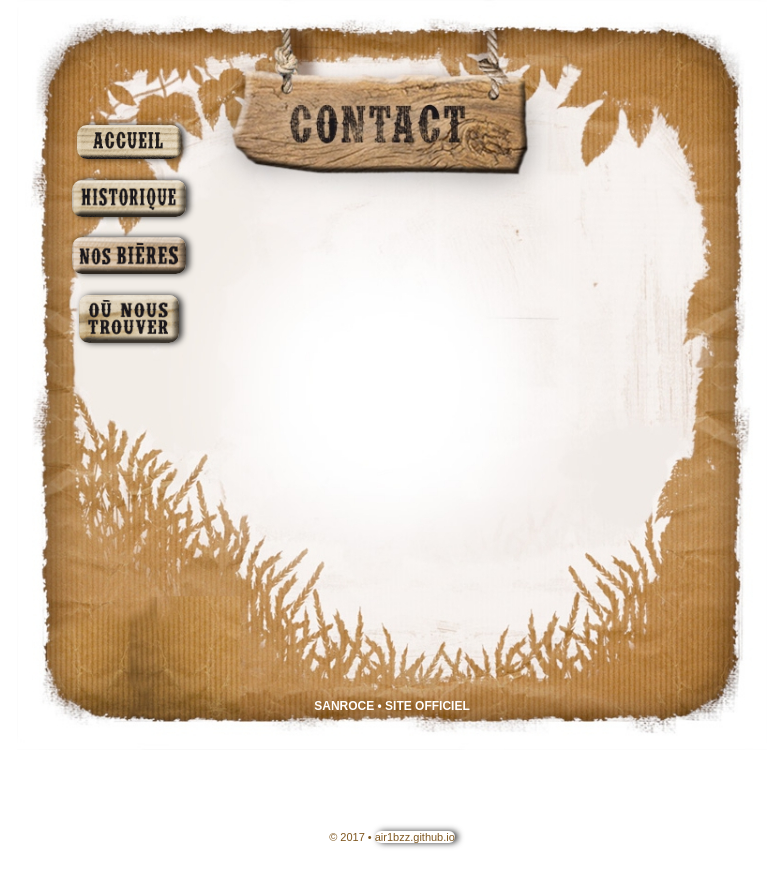
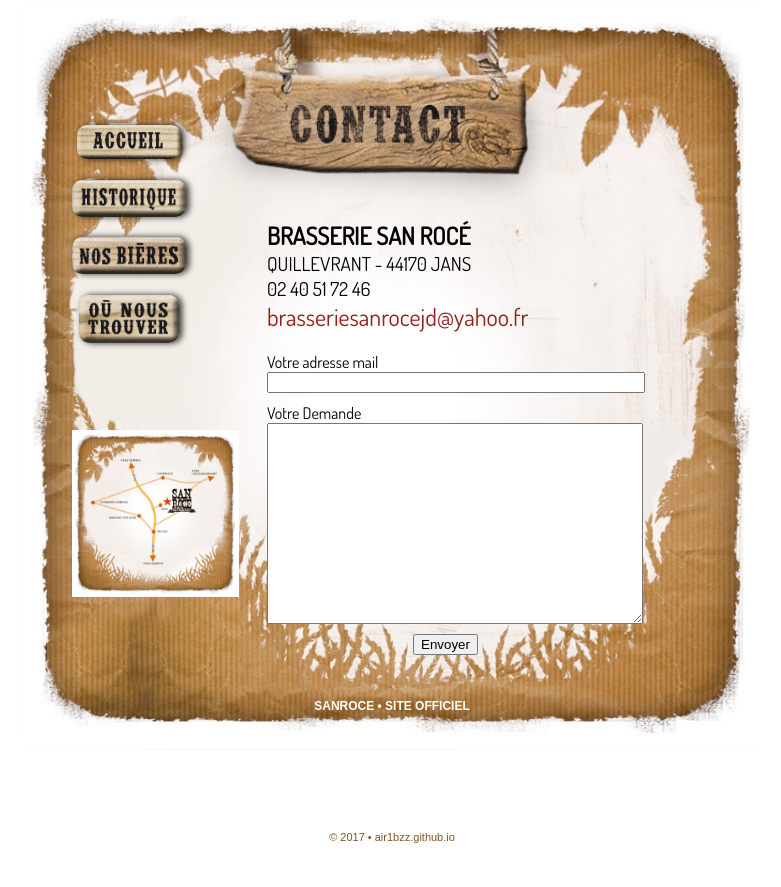
Before and after one commit to air1bzz/san_roce, a Jekyll site: the page built from contact.html, in a window 1280 px wide. Shown: the top 887 px of the page, without its empty margins (248-1029 px from the left). Built offline with Jekyll 4.4.1, drawn with Linux system fonts in a browser that asks for light colours; some web fonts are replaced.

Commit message:
Add new pages

```diff
--- a/_includes/head.html
+++ b/_includes/head.html
@@ -14,6 +14,7 @@
   <meta name="keywords" content="Bière, Fut, Pression, Bière San Roce, Brasserie Artisanale, Bière Biologique, Bière Pression, Location tireuse, Fut de 30 L, Fut de 20 L, Bière Blonde, Bière Ambree, Bière Brune"/>
 
   <link rel="stylesheet" href="{{ "/assets/css/style.css" | relative_url }}">
+  <script type="text/javascript" src="{{ "/assets/js/modal.js" | relative_url }}" defer></script>
   <link rel="canonical" href="{{ page.url | replace:'index.html','' | absolute_url }}">
   <link rel="alternate" type="application/rss+xml" title="{{ site.title | escape }}" href="{{ "/feed.xml" | relative_url }}">
 
--- a/_sass/theme.sass
+++ b/_sass/theme.sass
@@ -6,3 +6,5 @@ $nav-from-borders: 55px
 @import "theme/nav"
 @import "theme/history"
 @import "theme/beers"
+@import "theme/find"
+@import "theme/contact"
--- /dev/null
+++ b/_sass/theme/_find.sass
@@ -0,0 +1,2 @@
+h2
+  margin-top: 0
--- /dev/null
+++ b/_sass/theme/contact.sass
@@ -0,0 +1,107 @@
+#plan
+  cursor: pointer
+  position: absolute
+  top: 430px
+  left: $nav-from-borders
+
+#plan-modal
+  top: 110px
+  left: 185px
+
+.modal
+  display: none
+  position: fixed
+  z-index: 1
+  padding-top: 50px
+  left: 0
+  top: 0
+  width: 100%
+  height: 100%
+  overflow: auto
+  background-color: rgb(0,0,0)
+  background-color: rgba(0,0,0,0.9)
+
+.modal-content
+  margin: auto
+  display: block
+  width: 80%
+  max-width: 700px
+
+#caption
+  font-family: 'Dosis'
+  margin: auto
+  display: block
+  width: 80%
+  max-width: 700px
+  text-align: center
+  color: #ccc
+  padding: 10px 0
+  height: 30px
+
+/* Add Animation */
+.modal-content, #caption
+  -webkit-animation-name: zoom
+  -webkit-animation-duration: 0.6s
+  animation-name: zoom
+  animation-duration: 0.6s
+
+@-webkit-keyframes zoom
+  0%
+    -webkit-transform: scale(0)
+  100%
+    -webkit-transform: scale(1)
+
+@keyframes zoom
+  0%
+    transform: scale(0.1)
+  100%
+    transform: scale(1)
+
+/* The Close Button */
+.close
+  position: absolute
+  top: 15px
+  right: 35px
+  color: #f1f1f1
+  font-size: 40px
+  font-weight: bold
+  transition: 0.3s
+
+.close:hover,
+.close:focus
+  color: #bbb
+  text-decoration: none
+  cursor: pointer
+
+/* 100% Image Width on Smaller Screens */
+@media only screen and (max-width: 700px)
+  .modal-content
+    width: 100%
+
+form
+  display: flex
+  flex-direction: column
+  input, textarea
+    width: 370px
+    margin-bottom: 10px
+  input[type=text]
+    height: 169px
+  input[type=submit]
+    width: 65px
+    margin-left: 146px
+
+
+.contact
+  left: 250px
+  font-family: 'Dosis'
+    margin: 0
+  p
+    margin-top: 0
+    margin-bottom: 20px
+    color: #921f18
+    font-size: 1.5em
+  h2
+    font-weight: normal
+    font-size: 1.2em
+  h1, h2
+    margin: 0
--- /dev/null
+++ b/assets/js/modal.js
@@ -0,0 +1,24 @@
+---
+---
+if (document.getElementById('plan') !== null) {
+  // Get the modal
+  var modal = document.getElementById('myModal');
+
+  // Get the image and insert it inside the modal - use its "alt" text as a caption
+  var img = document.getElementById('plan');
+  var modalImg = document.getElementById("plan-modal");
+  var captionText = document.getElementById("caption");
+  img.onclick = function(){
+    modal.style.display = "block";
+    modalImg.src = this.src;
+    captionText.innerHTML = this.alt;
+  }
+
+  // Get the <span> element that closes the modal
+  var span = document.getElementsByClassName("close")[0];
+
+  // When the user clicks on <span> (x), close the modal
+  span.onclick = function() {
+    modal.style.display = "none";
+  }
+}
--- a/contact.html
+++ b/contact.html
@@ -11,3 +11,26 @@ permalink: /contact/
   {% include nav_beers.html %}
   {% include nav_find.html %}
 </nav>
+
+<img id="plan" src="../assets/img/Page-Sanroce_plan_big.jpg" alt="Plan" width="167" height="167">
+
+<div id="myModal" class="modal">
+  <span class="close">×</span>
+  <img class="modal-content" id="plan-modal" src="../assets/img/Page-Sanroce_plan_big.jpg">
+  <div id="caption"></div>
+</div>
+
+<main class="contact">
+  <h1>BRASSERIE SAN ROCÉ</h1>
+  <h2>QUILLEVRANT - 44170 JANS</h2>
+  <h2>02 40 51 72 46</h2>
+  <p>brasseriesanrocejd@yahoo.fr</p>
+  <form action="https://formspree.io/air1bzz@gmail.com" method="POST" id="contact-form">
+    <input type="hidden" name="_language" value="fr" />
+    <label for="email">Votre adresse mail</label>
+    <input type="email" name="email" id="email">
+    <label for="query">Votre Demande</label>
+    <textarea name="demande" id="query" rows="13" cols="80"></textarea>
+    <input type="submit" value="Envoyer">
+  </form>
+</main>
```
Also changed, not shown: _sass/theme/_nav.sass (+3 -4 lines), find_us.html (+16 -0 lines), assets/img/Page-Sanroce_plan_big.jpg (added).
